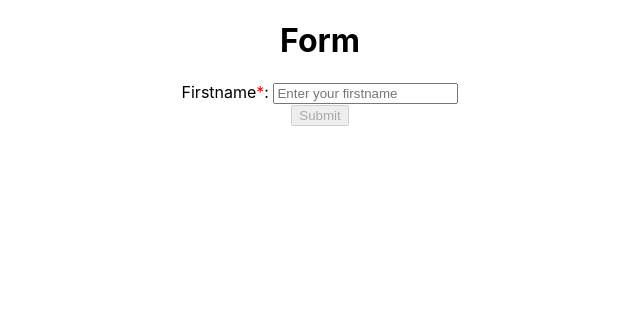
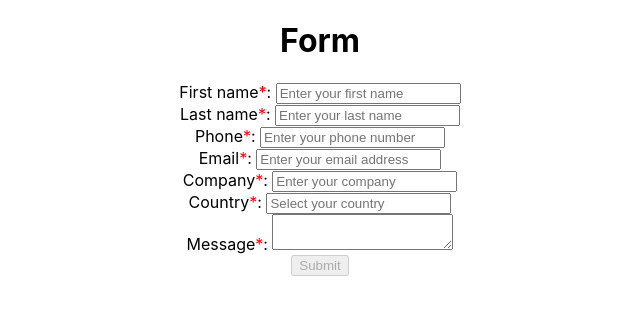
Before and after one commit to TurboTractopelle/photonform, a React (Create React App) app: page / in a window 1280 px wide. Shown: the top 314 px of the page, without its empty margins (320-960 px from the left). Built offline with nearby package versions, Linux system fonts and the light colour scheme.

Commit message:
feat: add textarea

```diff
--- a/src/App.css
+++ b/src/App.css
@@ -6,10 +6,12 @@
 	color: red;
 }
 
-.valid input {
+.valid input,
+.valid textarea {
 	border: solid 1px green;
 }
 
-.notValid input {
+.notValid input,
+.notValid textarea {
 	border: solid 1px red;
 }
--- a/src/components/Input.js
+++ b/src/components/Input.js
@@ -8,12 +8,11 @@ const Input = props => {
 			: "notValid"
 		: null;
 
-	return (
-		<div className={["item", props.data.title, valid].join(" ")}>
-			<label htmlFor={props.data.title}>
-				{props.data.title}
-				{required}:{" "}
-			</label>
+	let input;
+	if (props.data.type === "textarea") {
+		input = <textarea name={props.data.title} onChange={props.onChangeHandler} />;
+	} else {
+		input = (
 			<input
 				type={props.data.type}
 				name={props.data.title}
@@ -21,6 +20,16 @@ const Input = props => {
 				placeholder={props.data.placeholder}
 				onChange={props.onChangeHandler}
 			/>
+		);
+	}
+
+	return (
+		<div className={["item", props.data.title, valid].join(" ")}>
+			<label htmlFor={props.data.title}>
+				{props.data.title}
+				{required}:{" "}
+			</label>
+			{input}
 		</div>
 	);
 };
--- a/src/containers/Form.js
+++ b/src/containers/Form.js
@@ -7,10 +7,82 @@ class Form extends Component {
 		form: {
 			firstname: {
 				name: "firstname",
-				title: "Firstname",
+				title: "First name",
 				type: "text",
 				value: "",
-				placeholder: "Enter your firstname",
+				placeholder: "Enter your first name",
+				validation: {
+					required: true,
+					valid: false,
+					touched: false
+				}
+			},
+			lastname: {
+				name: "lastname",
+				title: "Last name",
+				type: "text",
+				value: "",
+				placeholder: "Enter your last name",
+				validation: {
+					required: true,
+					valid: false,
+					touched: false
+				}
+			},
+			phone: {
+				name: "phone",
+				title: "Phone",
+				type: "text",
+				value: "",
+				placeholder: "Enter your phone number",
+				validation: {
+					required: true,
+					valid: false,
+					touched: false
+				}
+			},
+			email: {
+				name: "email",
+				title: "Email",
+				type: "email",
+				value: "",
+				placeholder: "Enter your email address",
+				validation: {
+					required: true,
+					valid: false,
+					touched: false
+				}
+			},
+			company: {
+				name: "company",
+				title: "Company",
+				type: "company",
+				value: "",
+				placeholder: "Enter your company",
+				validation: {
+					required: true,
+					valid: false,
+					touched: false
+				}
+			},
+			country: {
+				name: "country",
+				title: "Country",
+				type: "country",
+				value: "",
+				placeholder: "Select your country",
+				validation: {
+					required: true,
+					valid: false,
+					touched: false
+				}
+			},
+			message: {
+				name: "message",
+				title: "Message",
+				type: "textarea",
+				value: "",
+				placeholder: "",
 				validation: {
 					required: true,
 					valid: false,
```
